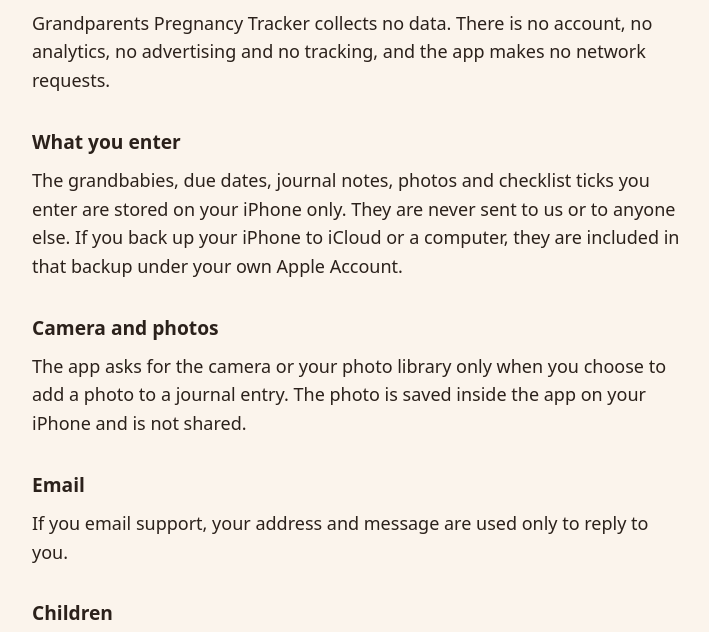
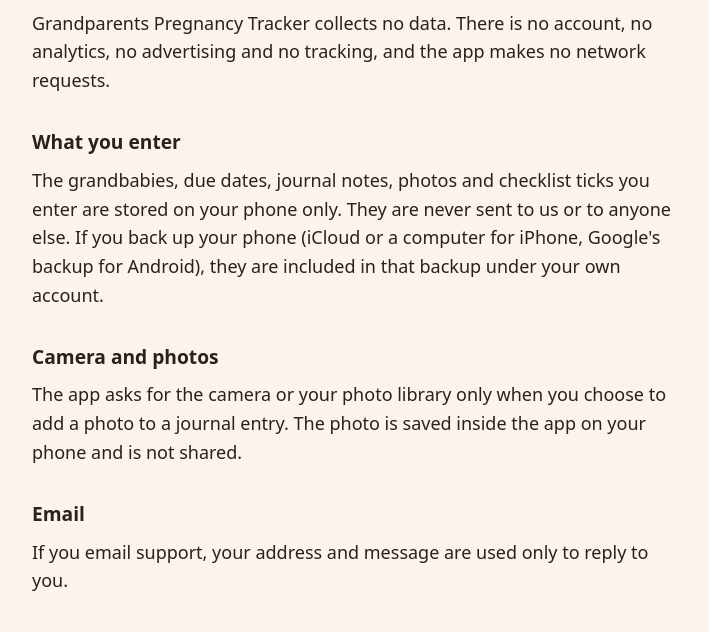
Before and after one commit to mediavanity-dev/grandparents-pregnancy-tracker-support, a plain HTML site: page privacy.html in a window 1280 px wide. Shown: the part 154-786 px from the top of the page, without its empty margins (284-993 px from the left). Drawn offline with Linux system fonts and the light colour scheme.

Commit message:
Privacy policy: the app is also on Android through Google Play
Co-Authored-By: Claude Opus 5.5 <noreply@anthropic.com>

```diff
--- a/privacy.html
+++ b/privacy.html
@@ -15,10 +15,10 @@
 <p>Grandparents Pregnancy Tracker collects no data. There is no account, no analytics, no advertising and no tracking, and the app makes no network requests.</p>
 
 <h2>What you enter</h2>
-<p>The grandbabies, due dates, journal notes, photos and checklist ticks you enter are stored on your iPhone only. They are never sent to us or to anyone else. If you back up your iPhone to iCloud or a computer, they are included in that backup under your own Apple Account.</p>
+<p>The grandbabies, due dates, journal notes, photos and checklist ticks you enter are stored on your phone only. They are never sent to us or to anyone else. If you back up your phone (iCloud or a computer for iPhone, Google's backup for Android), they are included in that backup under your own account.</p>
 
 <h2>Camera and photos</h2>
-<p>The app asks for the camera or your photo library only when you choose to add a photo to a journal entry. The photo is saved inside the app on your iPhone and is not shared.</p>
+<p>The app asks for the camera or your photo library only when you choose to add a photo to a journal entry. The photo is saved inside the app on your phone and is not shared.</p>
 
 <h2>Email</h2>
 <p>If you email support, your address and message are used only to reply to you.</p>
```
